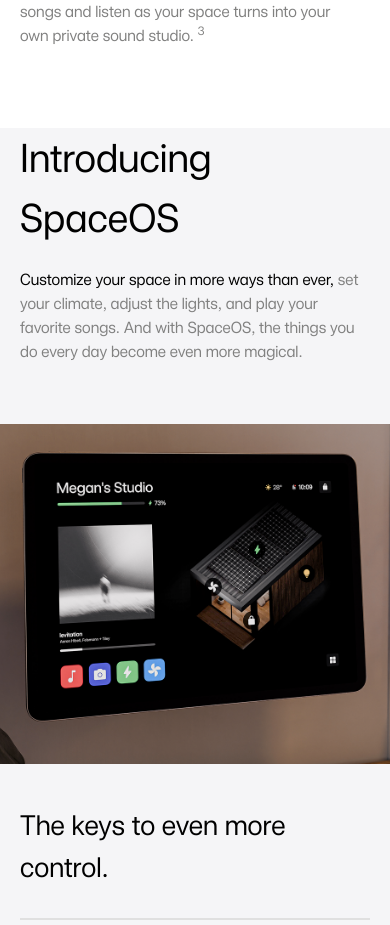
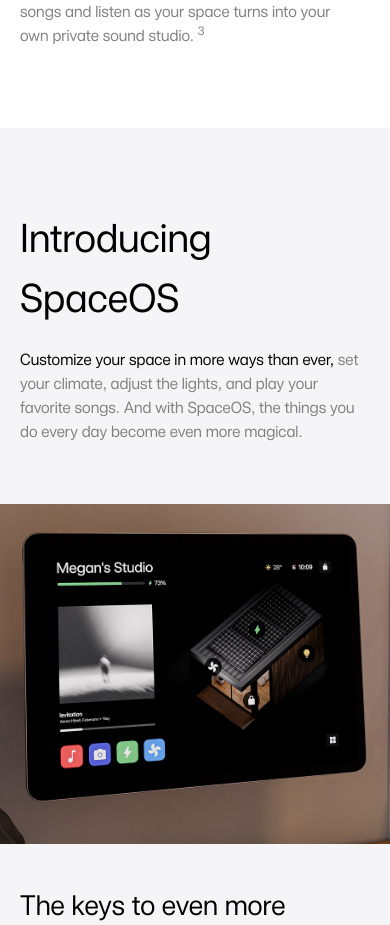
Before and after one commit to venkatesh-pro/etrader-new-landingpage, a Next.js app: page / in a window 390 px wide. Shown: the part 10280-11205 px from the top of the page. Built offline with nearby package versions, Linux system fonts and the light colour scheme.

Commit message:
padding fix

```diff
--- a/components/Homepage/HomePageSection/Section5.tsx
+++ b/components/Homepage/HomePageSection/Section5.tsx
@@ -3,7 +3,7 @@
 const Section5 = () => {
   return (
     <div className="bg-background-alt-a">
-      <div className="mx-[20px] md:mx-[30px] desktop:mx-[0px] mt-[80px]  md:mt-[180px] md:flex items-center justify-center flex-col">
+      <div className="mx-[20px] md:mx-[30px] desktop:mx-[0px] pt-[80px]  md:pt-[180px] md:flex items-center justify-center flex-col">
         <h2 className="text-mobile-header-lg md:text-desktop-header-xl mb-[20px] md:my-[40px]">
           Introducing SpaceOS
         </h2>
```
